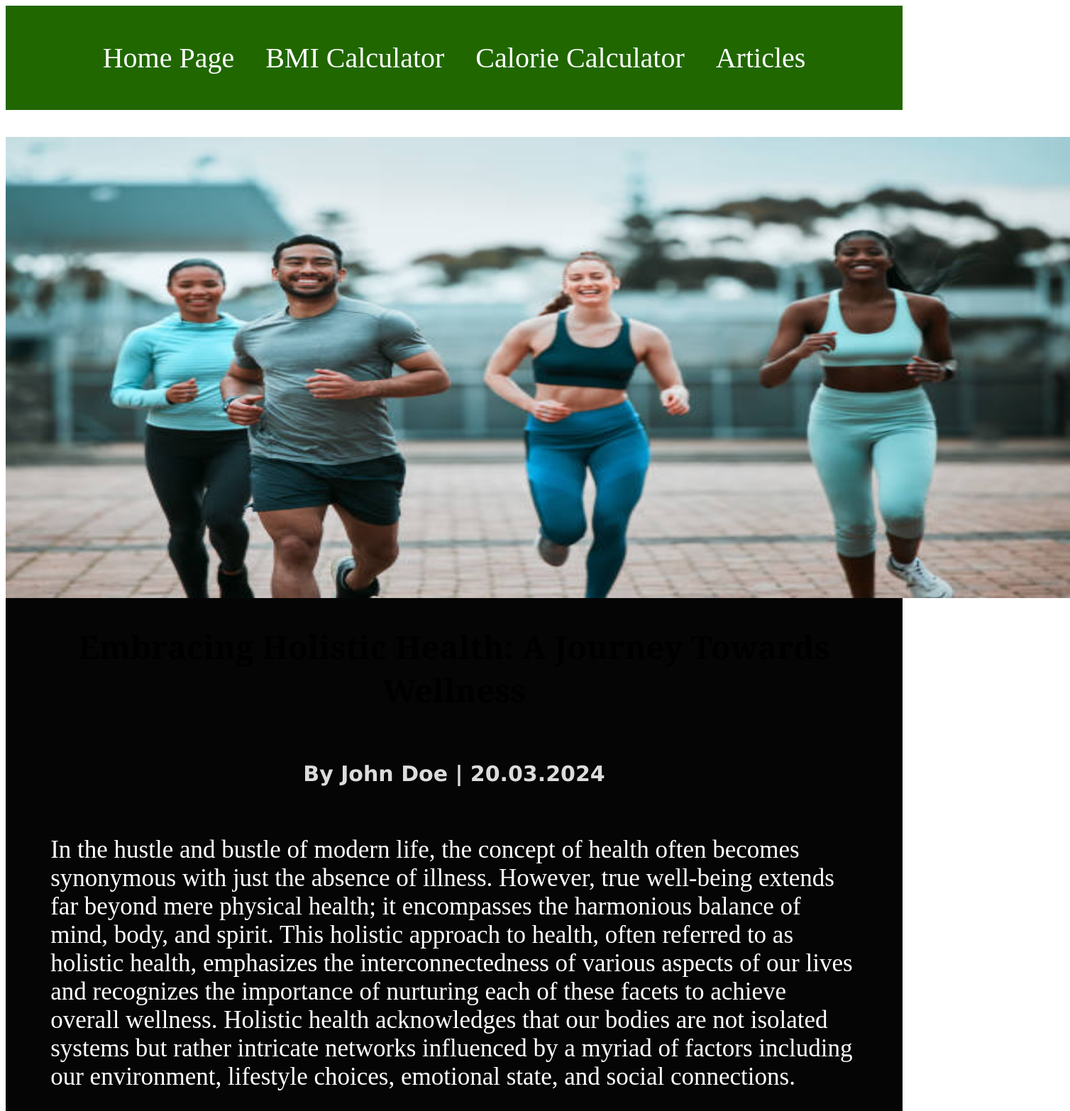
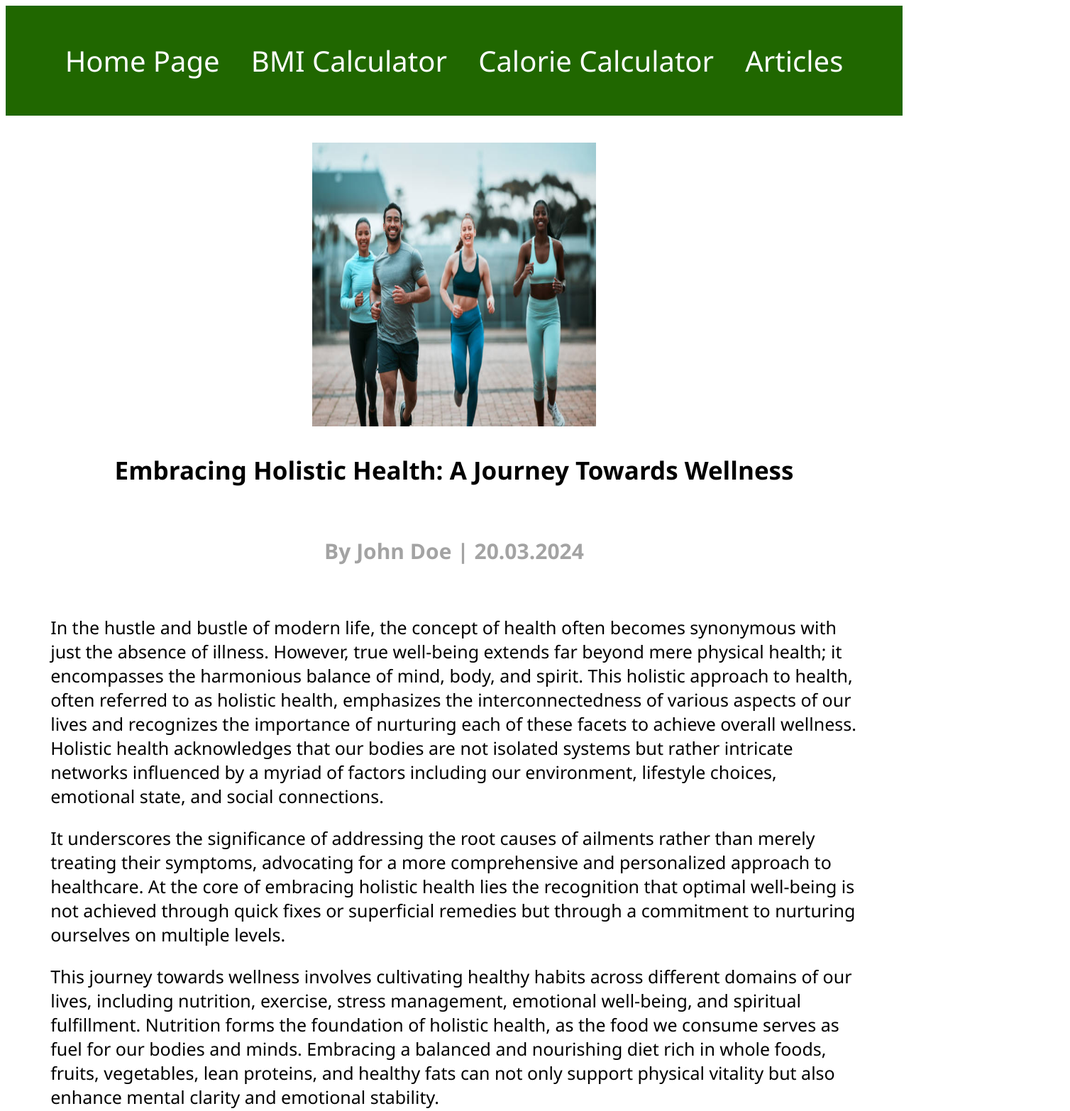
Before and after one commit to Min-Thway-Htut/health-fit-2.0, a website built with Parcel: page article-one.html in a window 1280 px wide. Shown: the top 1566 px of the page at 71% size, 1508 px wide, since content can reach past the window. Built offline with nearby package versions, Linux system fonts and the light colour scheme.

Commit message:
Updating font size

```diff
--- a/calorie-counter.css
+++ b/calorie-counter.css
@@ -1,4 +1,6 @@
-
+body{
+ font-family: 'Segoe UI', Tahoma, Geneva, Verdana, sans-serif;
+}
 span{
     color: red;
 }
@@ -29,6 +31,7 @@ button{
     cursor: pointer;
     margin-left: auto;
     margin-right: auto;
+    font-family: 'Segoe UI', Tahoma, Geneva, Verdana, sans-serif;
 }
 
 .homePage{
@@ -134,7 +137,7 @@ img{
   }
   .articles-frame h2{
     font-size: 30px;
-    font-family: Georgia, 'Times New Roman', Times, serif;
+    font-family: 'Segoe UI', Tahoma, Geneva, Verdana, sans-serif;
     color: rgb(230, 207, 0);
   }
 
@@ -181,36 +184,35 @@ img{
     color: rgb(219, 219, 219);
     font-size: 20px;
   }
+
 .article-one-detail{
-  background-color: #050505;
+  background-color: white;
 }
 .article-one-detail img{
   display: block;
   margin-left: auto;
   margin-right: auto;
-  width: 1500px;
-  height: 650px;
-  border: white;
+  width: 400px;
+  height: 400px;
+  border: 3px;
 }
 .article-one-detail h2{
-  font-size: 45px;
-  font-family: Georgia, 'Times New Roman', Times, serif;
+  font-size: 35px;
   text-align: center;
+  color: rgb(0, 0, 0);
 }
 
 .article-one-detail p{
-  font-size: 35px;
-  color: white;
+  font-size: 25px;
+  color:rgb(0, 0, 0);
   margin-left: 5%;
   margin-right: 5%;
-  margin-bottom: 1%;
 }
 
 h6{
   font-size: 30px;
-  color: gainsboro;
+  color: rgb(163, 163, 163);
   text-align: center;
-  font-family: Verdana, Geneva, Tahoma, sans-serif;
 }
 
 .articles-frame button{
--- a/index.css
+++ b/index.css
@@ -1,3 +1,6 @@
+body{
+  font-family: 'Segoe UI', Tahoma, Geneva, Verdana, sans-serif;
+}
 .embrace-a-healthy {
     margin: 0;
     width: 481px;
```
